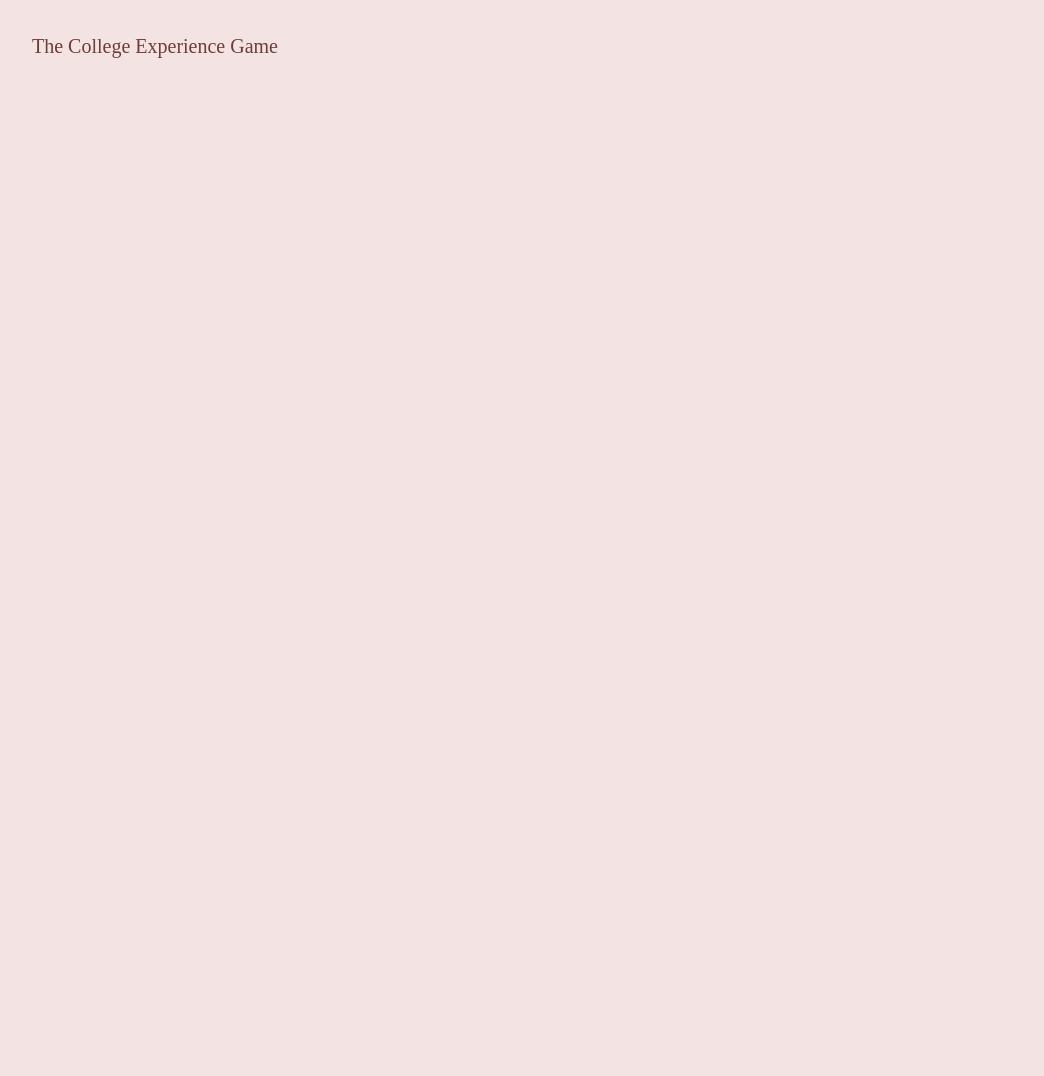
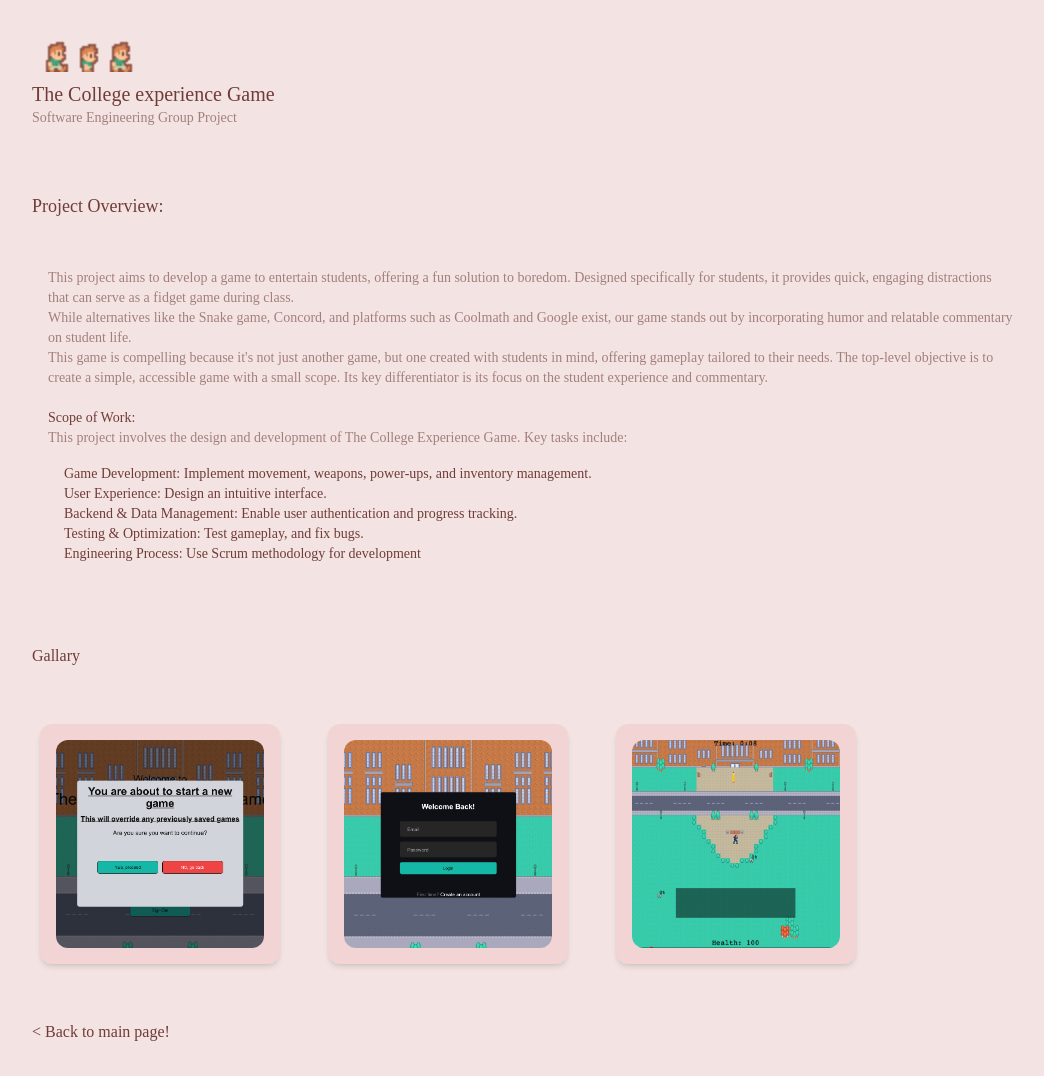
Before and after one commit to jacki-eee/Jluisvalle, a plain HTML site: page CEgame.html in a window 1280 px wide. Shown: the whole page, without its empty margins (0-1044 px from the left). Before the commit the page ends 800 px from the top, so only its background shows below. Drawn offline with nearby package versions, Linux system fonts and the light colour scheme; a web font is replaced by a local one.

Commit message:
CE page complete

```diff
--- a/CEgame.html
+++ b/CEgame.html
@@ -7,7 +7,7 @@
       <link rel="icon" type="image/png" sizes="32x32" href="favicon/favicon-32x32.png">
       <link rel="icon" type="image/png" sizes="16x16" href="favicon/favicon-16x16.png">
       <link rel="manifest" href="favicon/site.webmanifest">
-      <title>Jacqueline Luis-Valle</title>
+      <title>The College Experience Game</title>
       <link rel="stylesheet" type="text/css" href="style.css">
       <link rel="stylesheet" href="https://rsms.me/inter/inter.css">
       <link rel="stylesheet" href="https://use.fontawesome.com/releases/v5.4.1/css/all.css" integrity="sha384-5sAR7xN1Nv6T6+dT2mhtzEpVJvfS3NScPQTrOxhwjIuvcA67KV2R5Jz6kr4abQsz" crossorigin="anonymous">
@@ -15,17 +15,71 @@
    </head>
 
    <body class="dark:bg-neutral-900 dark:text-white overflow-x-hidden">
-    <div class="p-8">
-        <h3 class="text-xl">The College Experience Game</h3>
+    <div id="hero" class="p-8">
+      <img src="player.png" class="h-12 mr-3 p-2">
+      <h1 class="text-xl">The College experience Game</h1>
+      <h2 class="text-sm opacity-60">Software Engineering Group Project</h2>
+   </div>
+
+    <li class="pb-4">
+      <div class="p-8">
+        <h3 class="text-lg">Project Overview:</h3>
       </div>
       <div class="pl-8">
-        <div class="rounded-lg p-4 max-w-[90%] text-sm">
-          <p class="text-md opacity-60">
-
-          </p>
+        <div class="rounded-lg p-4 max-w-[80%] text-sm">
+          <p class="text-sm opacity-60">
+            This project aims to develop a game to entertain students, offering a fun solution to boredom. Designed specifically for students, it provides quick, engaging distractions that can serve as a fidget game during class.<br>
+            While alternatives like the Snake game, Concord, and platforms such as Coolmath and Google exist, our game stands out by incorporating humor and relatable commentary on student life.<br>
+            This game is compelling because it's not just another game, but one created with students in mind, offering gameplay tailored to their needs. The top-level objective is to create a simple, accessible game with a small scope. Its key differentiator is its focus on the student experience and commentary.<br>
+          </p><br>
+          <h3 class="text-md">Scope of Work:</h3>
+        <p class="text-sm opacity-60">
+          This project involves the design and development of The College Experience Game. Key tasks include:
+        </p>
+          <ul class="p-4 text-sm">
+            <li>Game Development: Implement movement, weapons, power-ups, and inventory management.</li>
+            <li>User Experience: Design an intuitive interface.</li>
+            <li>Backend & Data Management: Enable user authentication and progress tracking.</li>
+            <li>Testing & Optimization: Test gameplay, and fix bugs.</li>
+            <li>Engineering Process: Use Scrum methodology for development</li>
+          </ul>
         </div>
       </div>
     </li>
 
+    <div class="p-8">
+      <h3 class="text-md">Gallary</h3>
+    </div>
+    <div class="flex overflow-x-scroll no-scrollbar gap-8 px-8 py-4">
+      <div class="flex flex-col gap-2">
+        <div class="w-64 h-64 p-2">
+          <div class="aspect-square dark:bg-stone-200 rounded-xl flex items-center justify-center shadow-md p-4">
+            <img src="pic1.png" class="w-full h-full object-cover rounded-xl" />
+          </div>
+        </div>
+      </div>
+
+      <div class="flex flex-col gap-2">
+        <div class="w-64 h-64 p-2">
+          <div class="aspect-square dark:bg-stone-200 rounded-xl flex items-center justify-center shadow-md p-4">
+            <img src="pic2.png" class="w-full h-full object-cover rounded-xl" />
+          </div>
+        </div>
+      </div>
+
+      <div class="flex flex-col gap-2">
+        <div class="w-64 h-64 p-2">
+          <div class="aspect-square dark:bg-stone-200 rounded-xl flex items-center justify-center shadow-md p-4">
+            <img src="pic3.png" class="w-full h-full object-cover rounded-xl" />
+          </div>
+        </div>
+      </div>
+    </div>
+
+    <footer class="p-8">
+      <ul class="text-md flex flex-col gap-1 ">
+        <li><a href="index.html"> < Back to main page!</a></li>
+     </ul>
+    </footer>
 
    </body>
```
Also changed, not shown: pic1.png (added), pic2.png (added), pic3.png (added), player.png (added), storyboard.png (added), 1 other file.
